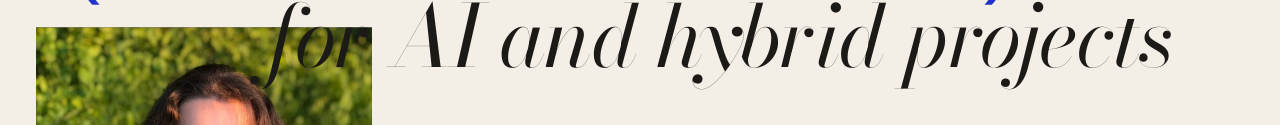
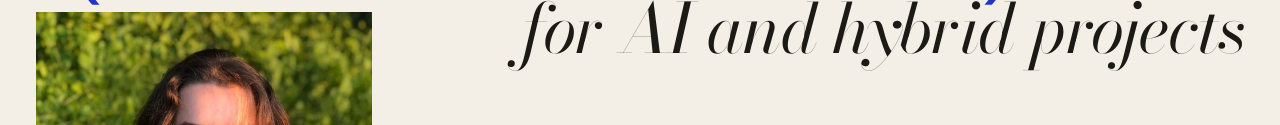
Before and after one commit to arinkalsp/portfolio, a plain HTML site: page index.html in a window 1280 px wide. Shown: the part 251-376 px from the top of the page. Drawn offline with nearby package versions, Linux system fonts and the light colour scheme; a web font is replaced by a local one.

Commit message:
Hero: move "for AI and hybrid projects" right, smaller, one line

```diff
--- a/css/style.css
+++ b/css/style.css
@@ -87,7 +87,7 @@
 .hero-l1 { padding-left: 13.2%; }
 .hero-l2 { display: flex; align-items: center; gap: 0.14em; }
 .spin-star { display: inline-block; width: 0.372em; height: 0.356em; margin-left: 0.045em; vertical-align: 0.37em; fill: currentColor; }
-.hero-l3 { padding-left: 19.2%; }
+.hero-l3 { align-self: flex-end; font-size: 0.8em; white-space: nowrap; }
 .hero-photo {
   grid-column: 1; grid-row: 2; align-self: start; margin-top: -48px;
   height: clamp(420px, calc(100svh - 400px), 680px); aspect-ratio: 4 / 5;
@@ -381,6 +381,7 @@
   .hero { grid-template-columns: 1fr; }
   .hero-title { font-size: clamp(38px, 11.5vw, 60px); }
   .hero-l1, .hero-l3 { padding-left: 0; }
+  .hero-l3 { align-self: auto; font-size: 1em; white-space: normal; }
   .hero-l2 { display: block; }
   .poster-flagship .play { width: 60px; height: 60px; }
   .poster-flagship .play svg { width: 18px; height: 20px; margin-left: 3px; }
```
